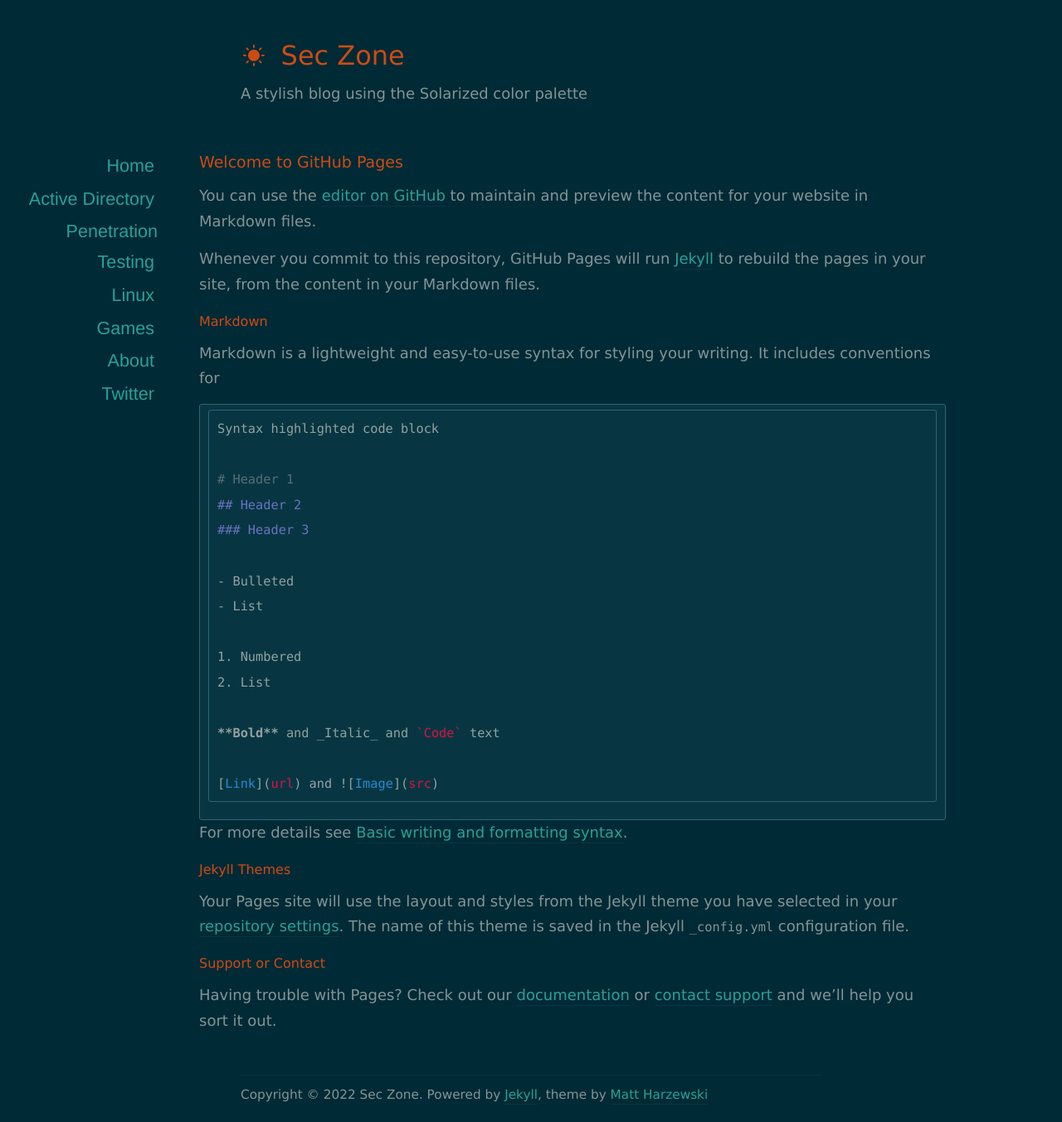
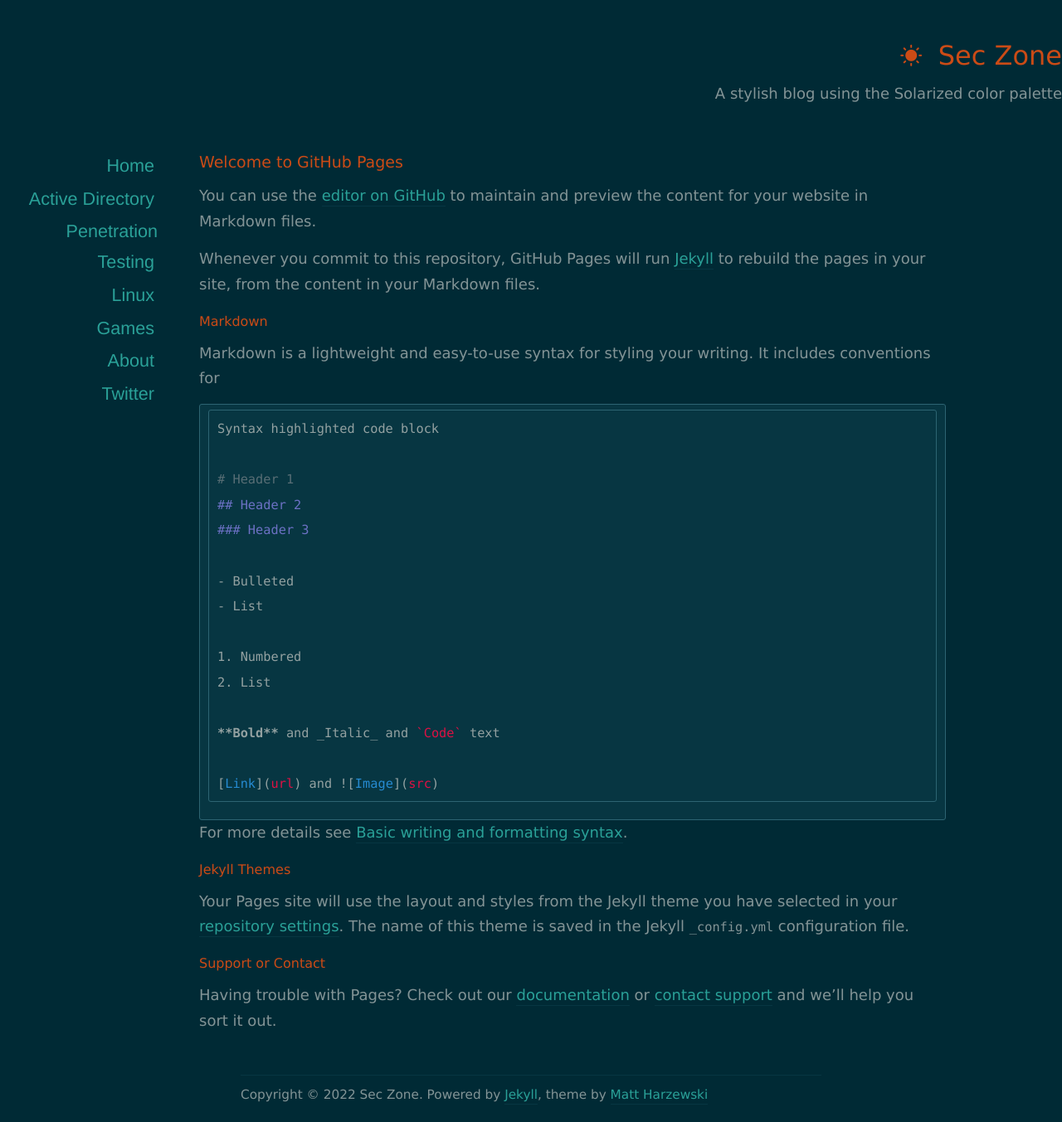
Before and after one commit to SecZone1/seczone1.github.io, a Jekyll site: the page built from index.md, in a window 1280 px wide. Shown: the whole page at 83% size. Built offline with Jekyll 4.4.1, drawn with Linux system fonts in a browser that asks for light colours; nearby versions of some CDN libraries; our own code applies the rules of GitHub Pages for plain Markdown files; the list of posts is cut into pages by our own code.

Commit message:
Update style.css

```diff
--- a/assets/css/style.css
+++ b/assets/css/style.css
@@ -115,7 +115,10 @@ h3 {
 }
 
 #header {
-	width: 700px;
+
+	text-align: right;
+	top: 0;
+	left: -240px;
 	margin: 40px auto 50px auto;
 }
 #header h1 {
```
